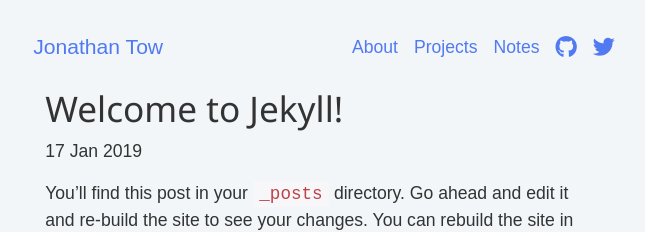
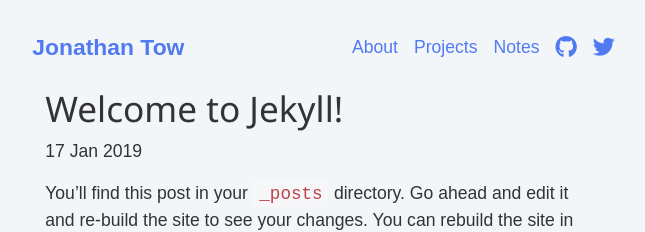
Before and after one commit to jon-tow/jon-tow.github.io, a Jekyll site: the page built from _posts/2019-01-17-welcome-to-jekyll.markdown, in a window 1280 px wide. Shown: the top 232 px of the page, without its empty margins (318-963 px from the left). Built offline with Jekyll 4.4.1, drawn with Linux system fonts in a browser that asks for light colours; nearby versions of some CDN libraries.

Commit message:
update name weight

```diff
--- a/css/main.css
+++ b/css/main.css
@@ -128,7 +128,8 @@
 .nav-link:hover {}
 
 .navbar-brand {
-  font-size: 1.2em;
+  font-size: 1.3em;
+  font-weight: 700;
   margin-left: -.51em;
   padding-left: 0 !important;
 }
@@ -152,7 +153,7 @@
     background-color: var(--main-white);
     color: var(--black);
 
-    border-radius: 8px;
+    border-radius: 6px;
     box-shadow: var(--box-shadow);
 }
 
```
